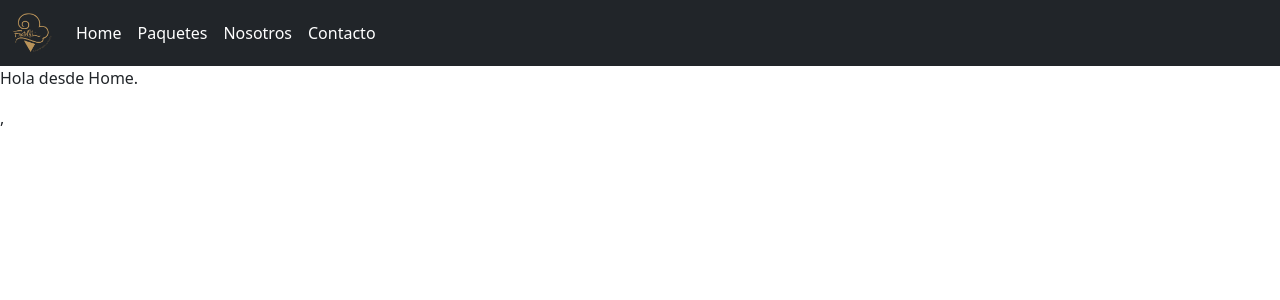
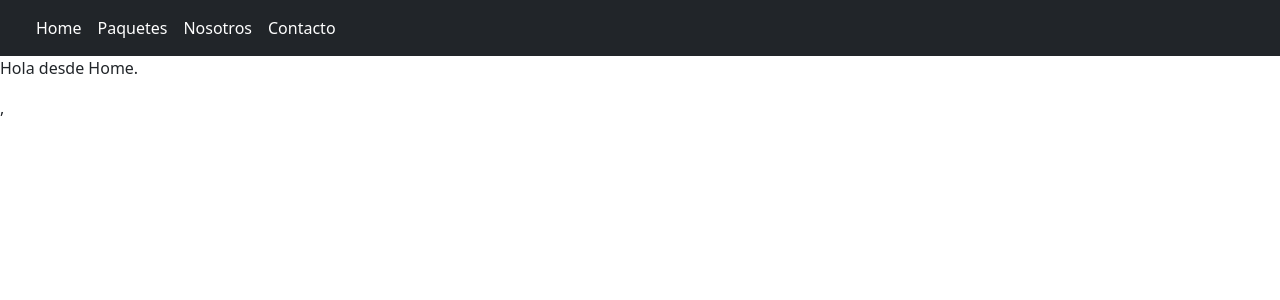
Before and after one commit to Salomon-mtz/fratellis-front, a React (Create React App) app: page / in a window 1280 px wide. Shown: the top 300 px of the page. Built offline with nearby package versions, Linux system fonts and the light colour scheme.

Commit message:
Add svg logo

```diff
--- a/src/Menu.js
+++ b/src/Menu.js
@@ -1,4 +1,4 @@
-import logo from './logo.png';
+import { ReactComponent as Logo } from './fratellis.svg'
 import { Link } from 'react-router-dom';
 
 function Menu(){
@@ -6,7 +6,7 @@ function Menu(){
     <nav className="navbar navbar-expand-lg navbar-dark bg-dark text-center">
       <div className="container-fluid">
         <Link className="navbar-brand" to="/">
-          <img src={logo} className="fratellis-logo" alt="Responive" />
+          <Logo />
         </Link>
         <button className="navbar-toggler" type="button" data-bs-toggle="collapse" data-bs-target="#navbarSupportedContent" aria-controls="navbarSupportedContent" aria-expanded="false" aria-label="Toggle navigation">
           <span className="navbar-toggler-icon"></span>
```
Also changed, not shown: src/fratellis.svg (added).
